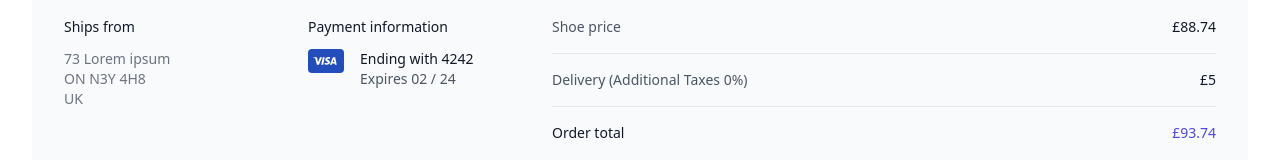
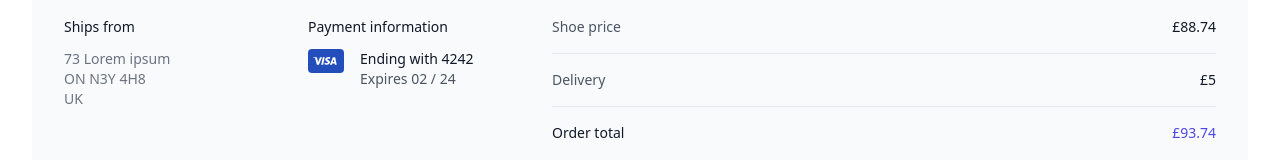
Before and after one commit to Libikk/Klekt-multi-currency, a React (Create React App) app: page / in a window 1280 px wide. Shown: the part 732-892 px from the top of the page. Built offline with nearby package versions, Linux system fonts and the light colour scheme.

Commit message:
chore: add if additional taxes visible

```diff
--- a/src/App.js
+++ b/src/App.js
@@ -24,6 +24,8 @@ export default function App() {
   const [deliveryCountryCode, setDeliveryCountryCode] = useState('UK');
   const { deliveryData, shoePriceData, totalOrderCost } = productCalculationsHook({ buyCurrencyCode, deliveryCountryCode })
 
+
+  const isAdditionalTaxVisible = Boolean(deliveryData.additionalTax * 100);
   return (
     <div className="bg-white">
       {buyCurrencyCode}
@@ -175,7 +177,7 @@ export default function App() {
                 <dd className="font-medium text-gray-900">{deliveryData.currencySymbol}{shoePriceData.shoePrice.toFixed(2)}</dd>
               </div>
               <div className="py-4 flex items-center justify-between">
-                <dt className="text-gray-600">Delivery (Additional Taxes {deliveryData.additionalTax * 100}%)</dt>
+                 <dt className="text-gray-600">Delivery {isAdditionalTaxVisible && `(Additional Taxes ${deliveryData.additionalTax * 100}%)`}</dt>
                 <dd className="font-medium text-gray-900">{deliveryData.currencySymbol}{deliveryData.totalDeliveryPrice}</dd>
               </div>
               {/* <div className="py-4 flex items-center justify-between">
```
